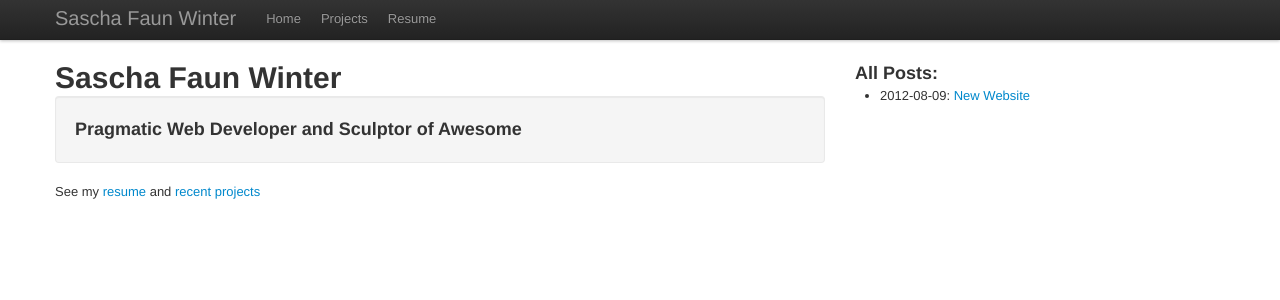
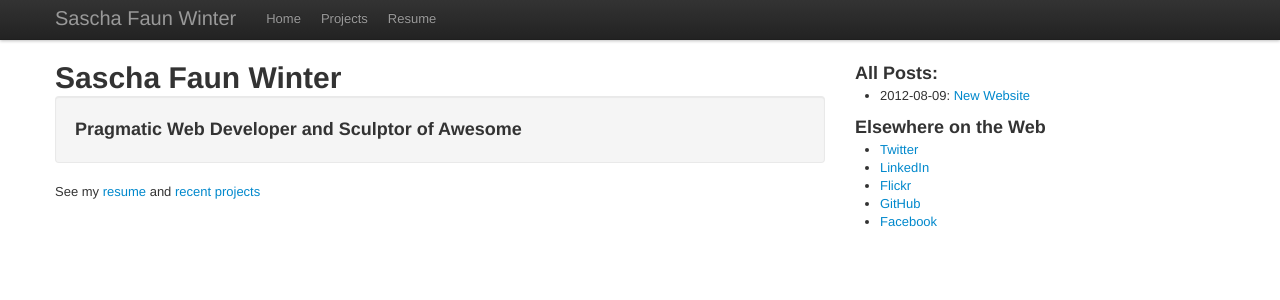
Before and after one commit to faun/saschawinter.com, a Jekyll site: the page built from index.markdown, in a window 1280 px wide. Shown: the top 300 px of the page. Built offline with Jekyll 4.4.1, drawn with Linux system fonts in a browser that asks for light colours; Markdown is read by kramdown in place of the engine named in the settings.

Commit message:
Add sidebar links

```diff
--- a/_config.yml
+++ b/_config.yml
@@ -20,8 +20,20 @@ name: Sascha Faun Winter
 
 header_navigation:
     - name: Home
-      url: /
+      url:  /
     - name: Projects
-      url: /projects.html
+      url:  /projects.html
     - name: Resume
       url:  /resume.html
+
+external_links:
+    - name: Twitter
+      url:  https://twitter.com/faunzy
+    - name: LinkedIn
+      url:  http://www.linkedin.com/in/saschawinter
+    - name: Flickr
+      url:  http://flickr.com/faunzy
+    - name: GitHub
+      url:  https://github.com/faun
+    - name: Facebook
+      url:  http://www.facebook.com/faunzy
--- a/_includes/sidebar.html
+++ b/_includes/sidebar.html
@@ -1,12 +1,18 @@
-<div class="section">
-  <div class="post">
+<aside>
+  <nav class="posts">
     <h3 class="post_title">All Posts:</h3>
-    <div class="article">
-      <ul class="recent">
-        {% for post in site.posts %}
-        <li>{{ post.date | date:"%Y-%m-%d" }}: <a href="{{ post.url }}">{{ post.title }}</a>{% if post.category %} filed in {{ post.category }} {% endif %}</li>
-        {% endfor %}
-      </ul>
-    </div>
-  </div>
-</div>
+    <ul class="recent">
+{% for post in site.posts %}
+      <li>{{ post.date | date:"%Y-%m-%d" }}: <a href="{{ post.url }}">{{ post.title }}</a>{% if post.category %} filed in {{ post.category }} {% endif %}</li>
+{% endfor %}
+    </ul>
+  </nav>
+  <nav class="elsewhere">
+    <h3>Elsewhere on the Web</h3>
+    <ul>
+{% for link in site.external_links %}
+      <li><a href="{{ link.url }}">{{ link.name }}</a></li>
+{% endfor %}
+    </ul>
+  </nav>
+</aside>
```
Also changed, not shown: 5 other files.
